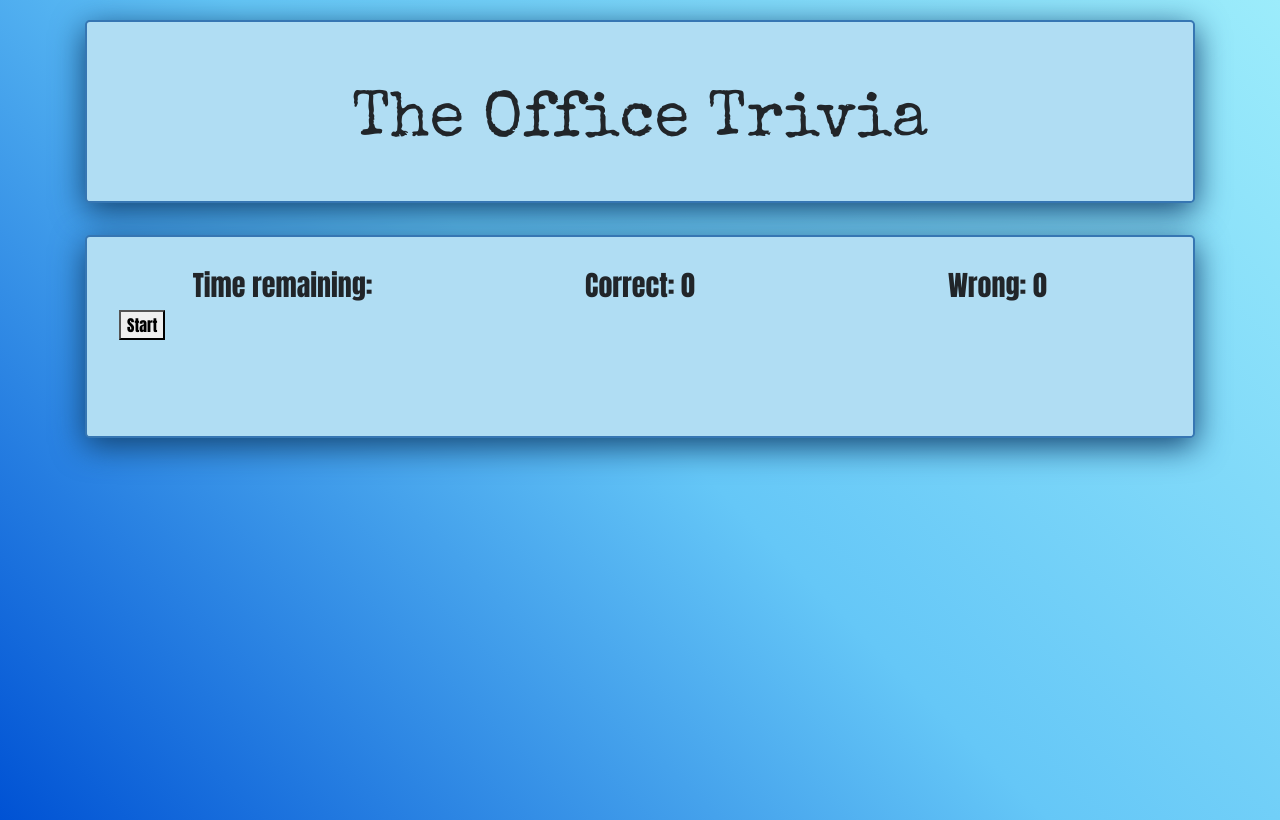
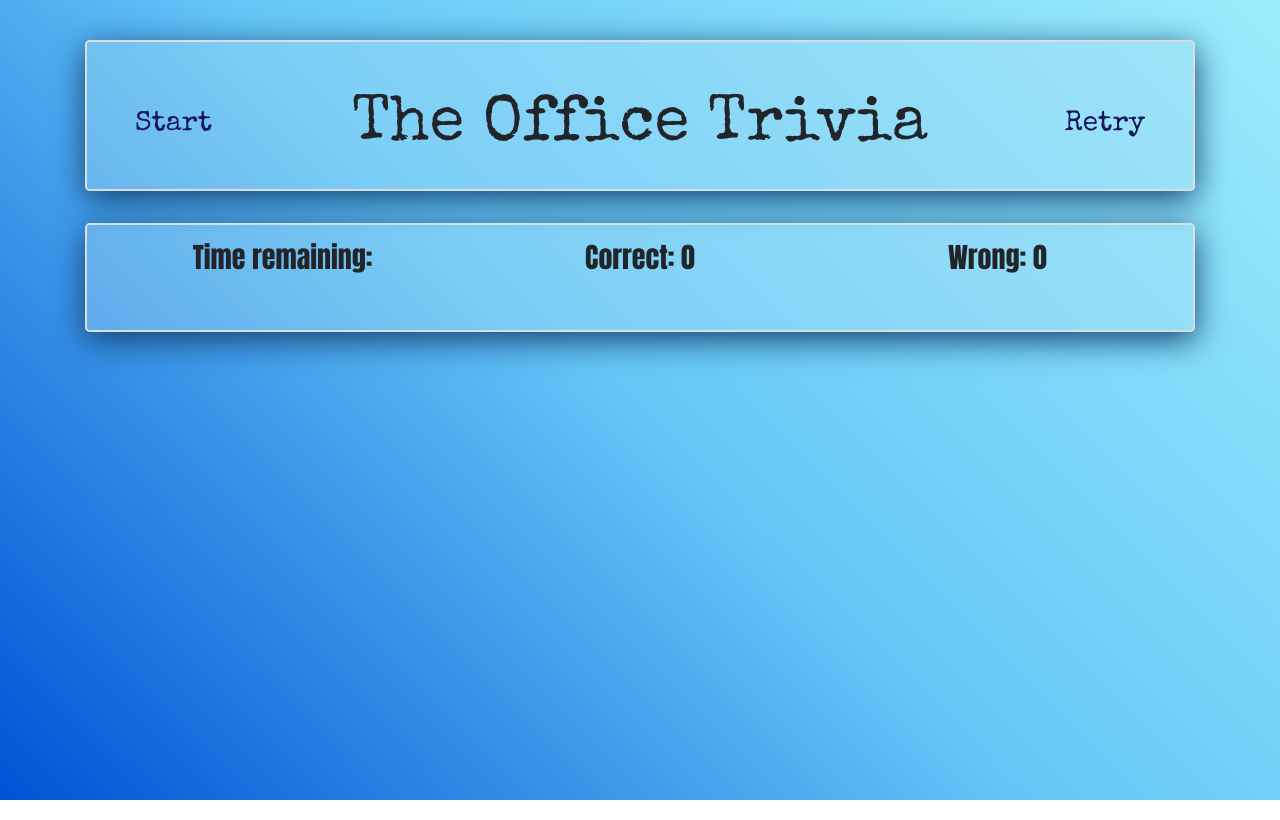
Before and after one commit to bshurts93/TriviaGame, a plain HTML site: page index.html in a window 1280 px wide. Drawn offline with nearby package versions, Linux system fonts and the light colour scheme.

Commit message:
Removed button and changed to h3 elements that are located in the title card

```diff
--- a/assets/css/style.css
+++ b/assets/css/style.css
@@ -5,6 +5,7 @@
   background: linear-gradient(45deg, #0052d4, #65c7f7, #9cecfb);
   height: 100vh;
   font-family: "Anton", sans-serif;
+  padding-top: 20px;
 }
 
 h1,
@@ -29,31 +30,68 @@
   font-size: 1.4rem;
   display: inline-block;
   margin: 0 auto;
+  padding: 0 1rem;
+  padding-top: 5px;
   margin-right: 2rem;
-  color: blue;
+  color: rgb(23, 23, 94);
+  border-radius: 5px;
+  transition: all 0.3s;
 }
 
 li:hover {
-  color: aqua;
+  color: rgb(71, 132, 160);
+  background-color: white;
   cursor: pointer;
 }
 
 /* BOOTSTRAP CLASSES */
 .jumbotron {
-  background-color: #b0ddf3;
-  border: 2px rgb(54, 118, 179) solid;
+  background-color: #b0ddf356;
+  border: 2px rgb(217, 222, 226) solid;
   box-shadow: 0 0.5rem 2rem rgb(18, 66, 112);
-  padding: 2rem 2rem;
+  padding: 1rem 2rem;
 }
 
 /* TITLE CARD */
 .title-card {
-  margin-top: 20px;
+  padding-top: 20px;
+}
+
+#start,
+#restart {
+  cursor: pointer;
+  font-family: "Special Elite", cursive;
+  margin: 0 auto;
+  padding: 0 1rem;
+  padding-top: 5px;
+  color: rgb(23, 23, 94);
+  border-radius: 5px;
+  transition: all 0.3s;
+}
+
+#start {
+  float: left;
+  margin-top: -70px;
+}
+
+#start:hover {
+  color: rgb(71, 160, 90);
+  background-color: white;
+}
+
+#restart {
+  float: right;
+  margin-top: -70px;
+}
+
+#restart:hover {
+  background-color: white;
+  color: rgb(190, 66, 66);
 }
 
 /* QUESTION BOX */
 .question-box {
-  width: 70%;
+  width: 80%;
   margin: 0 auto;
-  padding: 2rem;
+  padding: 1rem 2rem;
 }
--- a/assets/javascript/app.js
+++ b/assets/javascript/app.js
@@ -63,7 +63,6 @@
     $("#timer-label").text("Time is up!");
     clearInterval(myInterval);
     // Disable li clicks
-    $;
     $(document).off("click", "li");
   }
 }
--- a/index.html
+++ b/index.html
@@ -22,6 +22,8 @@
     <div class="container title-card">
       <div class="jumbotron">
         <h1>The Office Trivia</h1>
+        <h3 id="start">Start</h3>
+        <h3 id="restart">Retry</h3>
       </div>
     </div>
 
@@ -33,7 +35,6 @@
               <h3 id="timer-label">
                 Time remaining: <span id="timer-num"></span>
               </h3>
-              <button id="start">Start</button>
             </div>
           </div>
           <div class="col-md-4">
```
